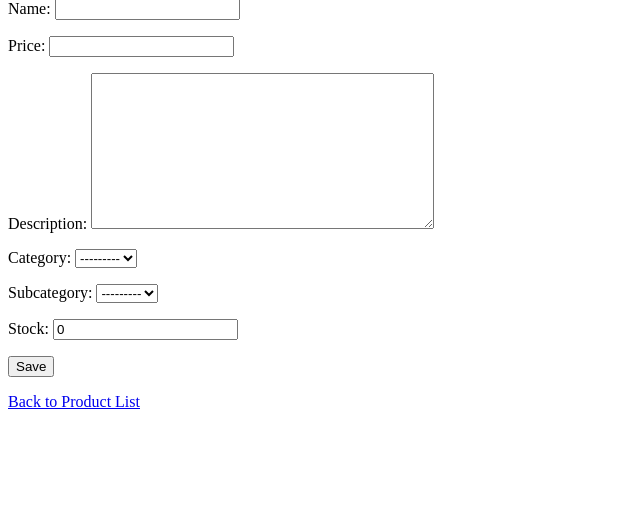
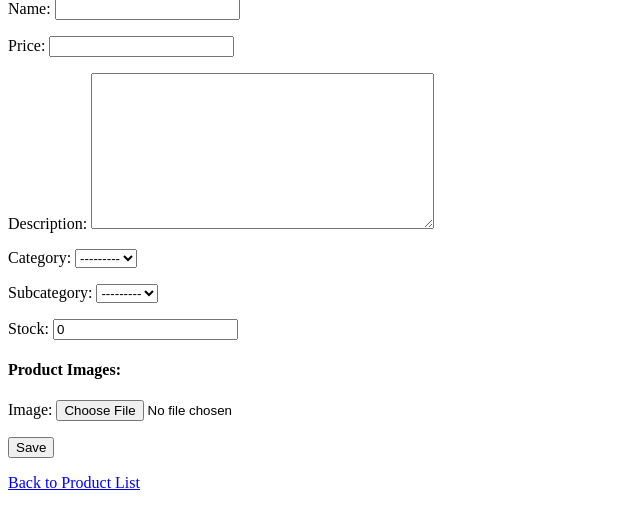
Before and after one commit to Blackbeardpir8/eCommerce, a Django app: page /products/add/ in a window 1280 px wide. Shown: the part 56-585 px from the top of the page, without its empty margins (0-640 px from the left). Run offline with Django 5.2, Linux system fonts and the light colour scheme; data that the repository does not hold is empty.

Commit message:
cart model doen

```diff
--- a/store/forms.py
+++ b/store/forms.py
@@ -3,6 +3,7 @@ from store.models import *
 from django.contrib.auth.models import User
 from django.contrib.auth.forms import AuthenticationForm
 from django import forms
+from django.forms import modelformset_factory
 from store.models import Product
 
 # Register user form
@@ -41,3 +42,10 @@ class ProductForm(forms.ModelForm):
     class Meta:
         model = Product
         fields = ['name', 'price', 'description', 'category', 'subcategory', 'stock']
+
+ProductImageFormSet = modelformset_factory(
+    ProductImage,
+    fields=('image',),
+    extra=1,  # number of image fields shown
+    max_num=1,
+)
--- a/store/models.py
+++ b/store/models.py
@@ -1,6 +1,7 @@
 from django.db import models
 from django.contrib.auth.models import User
 from django.utils.text import slugify
+from django.conf import settings
 
 # Create your models here.
 
@@ -60,3 +61,27 @@ class ProductImage(models.Model):
 
     def __str__(self):
         return f"Image for {self.product.name}"
+
+
+#CART model
+class Cart(models.Model):
+    user = models.OneToOneField(settings.AUTH_USER_MODEL, on_delete=models.CASCADE)
+
+    def __str__(self):
+        return f"{self.user.username}'s Cart"
+
+    def total(self):
+        return sum(item.subtotal() for item in self.items.all())
+
+
+# Cart Item Model
+class CartItem(models.Model):
+    cart = models.ForeignKey(Cart, related_name='items', on_delete=models.CASCADE)
+    product = models.ForeignKey(Product, on_delete=models.CASCADE)
+    quantity = models.PositiveIntegerField(default=1)
+
+    def __str__(self):
+        return f"{self.product.name} (x{self.quantity})"
+
+    def subtotal(self):
+        return self.product.price * self.quantity
--- a/store/templates/store/product_form.html
+++ b/store/templates/store/product_form.html
@@ -1,8 +1,16 @@
 
 <h2>{{ title }}</h2>
-<form method="post">
+<form method="post" enctype="multipart/form-data">
   {% csrf_token %}
   {{ form.as_p }}
+
+  <h4>Product Images:</h4>
+  {{ formset.management_form }}
+  {% for form in formset %}
+    {{ form.as_p }}
+  {% endfor %}
+
   <button type="submit">Save</button>
 </form>
+
 <a href="{% url 'product_list' %}">Back to Product List</a>
--- a/store/urls.py
+++ b/store/urls.py
@@ -2,10 +2,11 @@ from django.urls import path
 from . import views
 
 urlpatterns = [
+    path('', views.home, name='home'),
     path('register/', views.register_view, name='register'),
     path('login/', views.login_view, name='login'),
     path('logout/', views.logout_view, name='logout'),
-    path('', views.home, name='home'),
+
     path('products/', views.product_list, name='product_list'),
     path('products/add/', views.add_product, name='add_product'),
     path('products/<int:pk>/edit/', views.edit_product, name='edit_product'),
--- a/store/views.py
+++ b/store/views.py
@@ -1,6 +1,6 @@
 from django.shortcuts import render,redirect,get_object_or_404
-from store.models import Product
-from store.forms import RegisterForm , LoginForm, ProductForm
+from store.models import Product,ProductImage
+from store.forms import RegisterForm , LoginForm, ProductForm,ProductImageFormSet
 from django.contrib.auth import authenticate, login, logout
 from django.contrib import messages
 from django.core.paginator import Paginator
@@ -44,15 +44,27 @@ def logout_view(request):
 def add_product(request):
     if request.method == 'POST':
         form = ProductForm(request.POST)
-        if form.is_valid():
+        formset = ProductImageFormSet(request.POST, request.FILES, queryset=ProductImage.objects.none())
+        if form.is_valid() and formset.is_valid():
             product = form.save(commit=False)
             product.created_by = request.user
             product.save()
-            messages.success(request, "Product added successfully.")
+
+            for image_form in formset.cleaned_data:
+                if image_form and image_form.get('image'):
+                    ProductImage.objects.create(product=product, image=image_form['image'])
+
+            messages.success(request, "Product and images added successfully.")
             return redirect('product_list')
     else:
         form = ProductForm()
-    return render(request, 'store/product_form.html', {'form': form, 'title': 'Add Product'})
+        formset = ProductImageFormSet(queryset=ProductImage.objects.none())
+
+    return render(request, 'store/product_form.html', {
+        'form': form,
+        'formset': formset,
+        'title': 'Add Product',
+    })
 
 
 # All products list
@@ -66,17 +78,33 @@ def product_list(request):
 
 
 #update product
+
+
+
+
 def edit_product(request, pk):
     product = get_object_or_404(Product, pk=pk)
     if request.method == 'POST':
         form = ProductForm(request.POST, instance=product)
-        if form.is_valid():
+        formset = ProductImageFormSet(request.POST, request.FILES, queryset=ProductImage.objects.filter(product=product))
+        if form.is_valid() and formset.is_valid():
             form.save()
-            messages.success(request, "Product updated.")
+
+            for image_form in formset:
+                if image_form.cleaned_data and image_form.cleaned_data.get('image'):
+                    ProductImage.objects.create(product=product, image=image_form.cleaned_data['image'])
+
+            messages.success(request, "Product and images updated.")
             return redirect('product_list')
     else:
         form = ProductForm(instance=product)
-    return render(request, 'store/product_form.html', {'form': form, 'title': 'Edit Product'})
+        formset = ProductImageFormSet(queryset=ProductImage.objects.filter(product=product))
+
+    return render(request, 'store/product_form.html', {
+        'form': form,
+        'formset': formset,
+        'title': 'Edit Product',
+    })
 
 
 # Delete product
```
